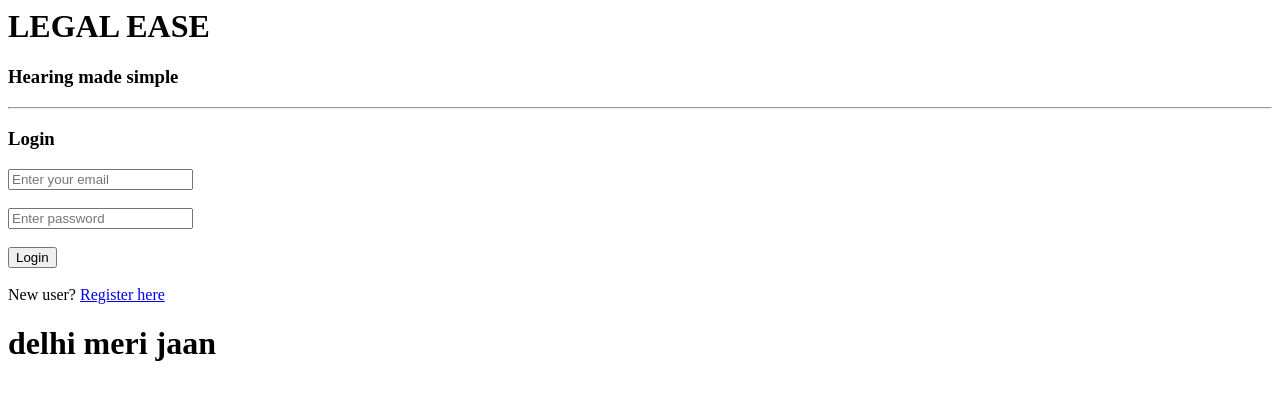
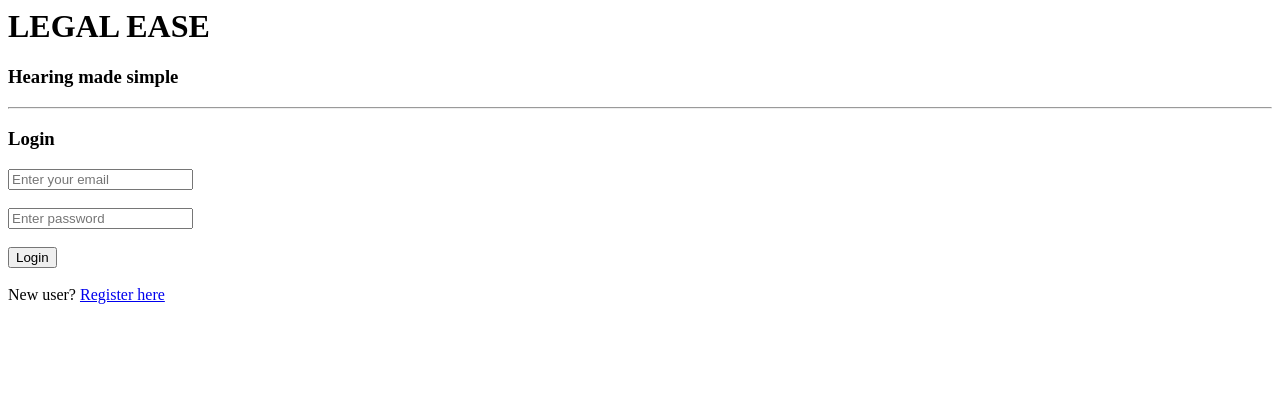
Before and after one commit to Atharvsingh23/Legal_aid, a plain HTML site: page casemanager/index.html in a window 1280 px wide. Drawn offline with Linux system fonts and the light colour scheme.

Commit message:
Update index.html

```diff
--- a/casemanager/index.html
+++ b/casemanager/index.html
@@ -20,7 +20,6 @@
       /><br /><br />
       <button>Login</button><br /><br />
       New user? <a href="#">Register here</a>
-      <h1> delhi meri jaan </h1>
     </form>
   </body>
 </html>
```
